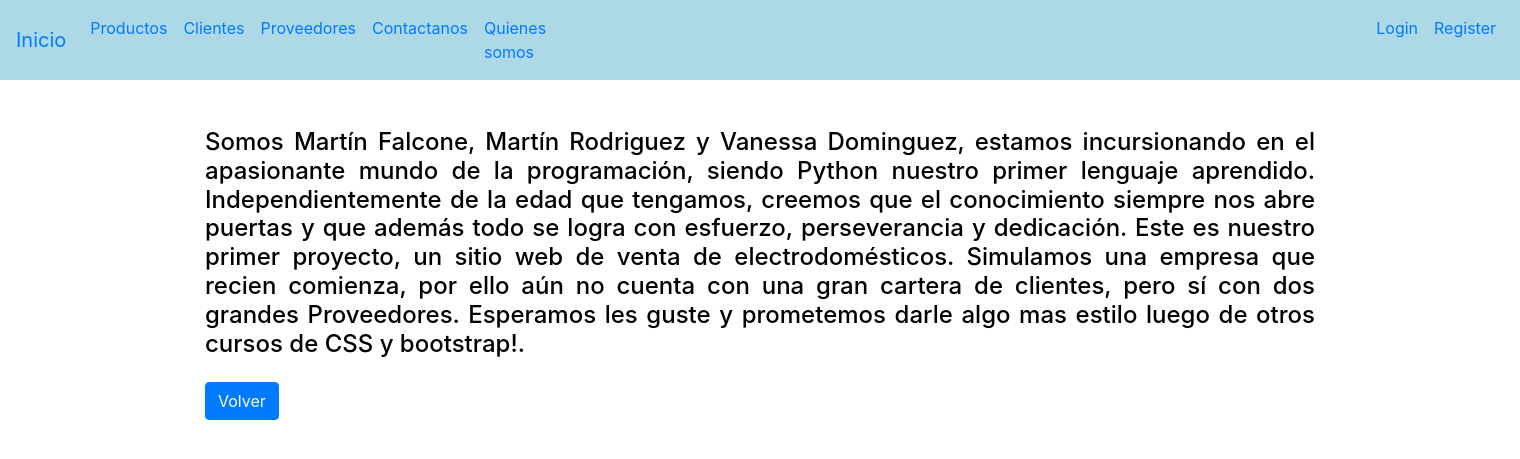
After one commit to grupo5coder/proyectoG5, a Django app: page /about_us/ in a window 1520 px wide. The commit adds this page. Shown: the top 459 px of the page. Run offline with Django 4.2, Linux system fonts and the light colour scheme; parts of the project's set-up code (start-up, migrations or seed data) failed here and were passed over.

Commit message:
about us

```diff
--- a/ProyectoG5/urls.py
+++ b/ProyectoG5/urls.py
@@ -15,7 +15,7 @@ Including another URLconf
 """
 from django.contrib import admin
 from django.urls import path, include
-from ProyectoG5.views import index, contact, login_view, logout_view, register_view
+from ProyectoG5.views import index, contact, login_view, logout_view, register_view, about_us
 from django.conf import settings
 from django.conf.urls.static import static
 
@@ -23,6 +23,7 @@ urlpatterns = [
     path('admin/', admin.site.urls),
     path('', index, name = 'index'),
     path('contact/', contact , name= 'contact'),
+    path('about_us/', about_us , name= 'about_us'),
     path('Products/', include('Products.urls')),
     path("list_providers/", include("providers.urls")),
     path("Client/", include ("Appclientes.urls")),
--- a/ProyectoG5/views.py
+++ b/ProyectoG5/views.py
@@ -15,6 +15,9 @@ def index (request):
     print(request.user)
     print(request.user.is_authenticated)
     return render(request,'index.html')
+
+def about_us (request):
+    return render(request,'about_us.html')
 
 def contact (request):
     if request.method=="POST":
--- /dev/null
+++ b/templates/about_us.html
@@ -0,0 +1,23 @@
+{% extends 'base.html' %}
+
+{% block titulo %}
+about_us
+{% endblock %}
+
+{% block contenido %}
+<body>
+    <div class="container">
+    <h4 style="color:black; text-align: justify; margin-top: 3rem;">Somos Martín Falcone, Martín Rodriguez y Vanessa Dominguez, estamos incursionando en el apasionante mundo de la programación, siendo Python nuestro primer lenguaje aprendido.
+    Independientemente de la edad que tengamos, creemos que el conocimiento siempre nos abre puertas y que además todo se logra con esfuerzo, perseverancia y dedicación.
+    Este es nuestro primer proyecto, un sitio web de venta de electrodomésticos. Simulamos una empresa que recien comienza, por ello aún no cuenta con una gran cartera de clientes, pero sí con dos grandes Proveedores.
+    Esperamos les guste y prometemos darle algo mas estilo luego de otros cursos de CSS y bootstrap!.
+    </h4>
+    <form method="get" action="/">
+        <input class="btn btn-primary" style="margin-left:0rem;margin-top:1rem" type="submit" style="color: white"
+            value="Volver" />
+    </form>
+    </div>
+
+</body>
+</html>
+{% endblock %}
--- a/templates/base.html
+++ b/templates/base.html
@@ -32,8 +32,11 @@
                 <li class="nav-item"style="margin-right: 0rem">
                     <a class="nav-link" href="/list_providers/">Proveedores</a>
                 </li>
+                <li class="nav-item" >
+                    <a class="nav-link" href="/contact/">Contactanos</a>
+                </li>
                 <li class="nav-item" style="margin-right:50rem">
-                    <a class="nav-link" href="/contact/">Contactanos</a>
+                    <a class="nav-link" href="/about_us/">Quienes somos</a>
                 </li>
               </li>
 
```
Also changed, not shown: README.md, db.sqlite3.
